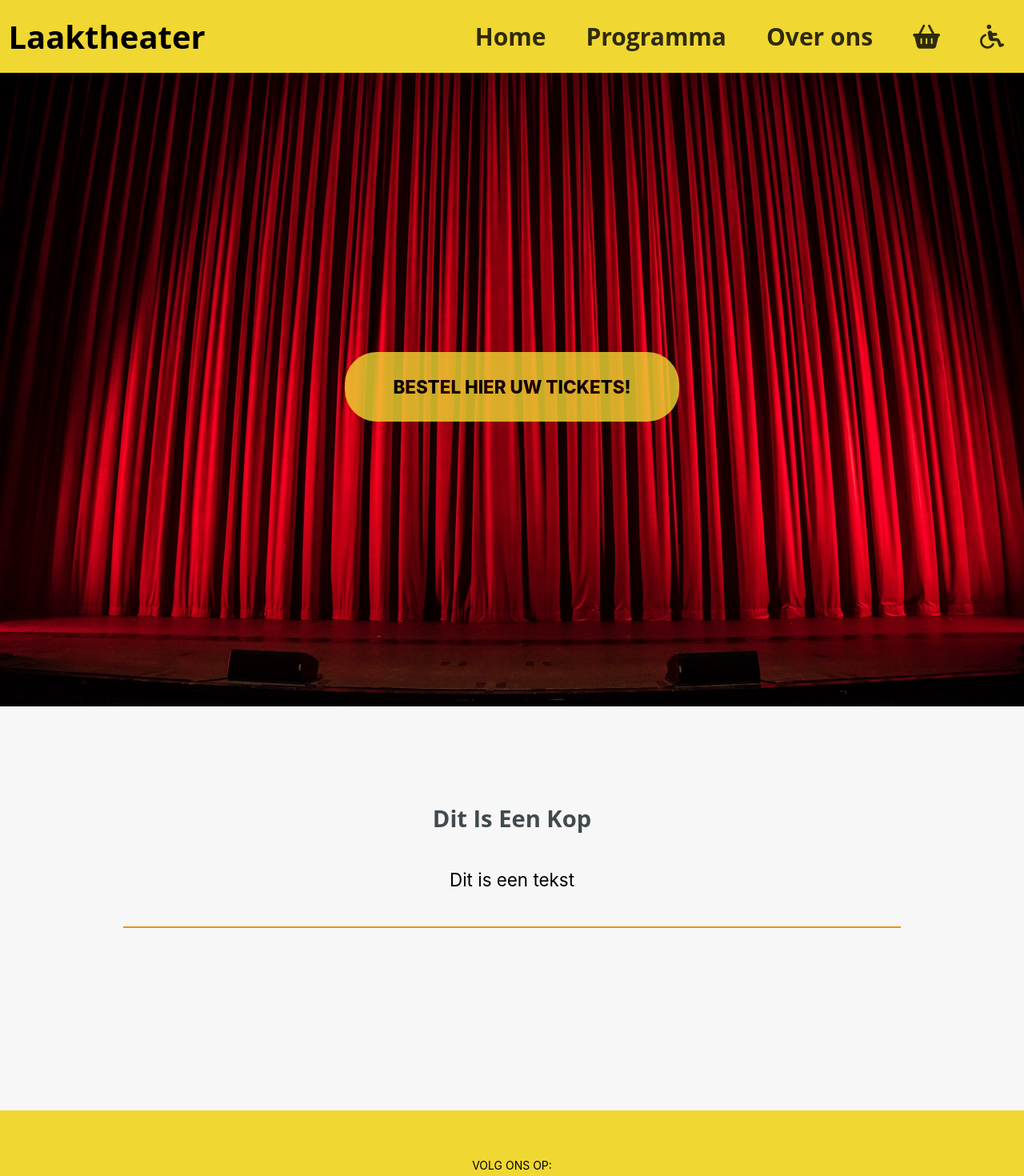
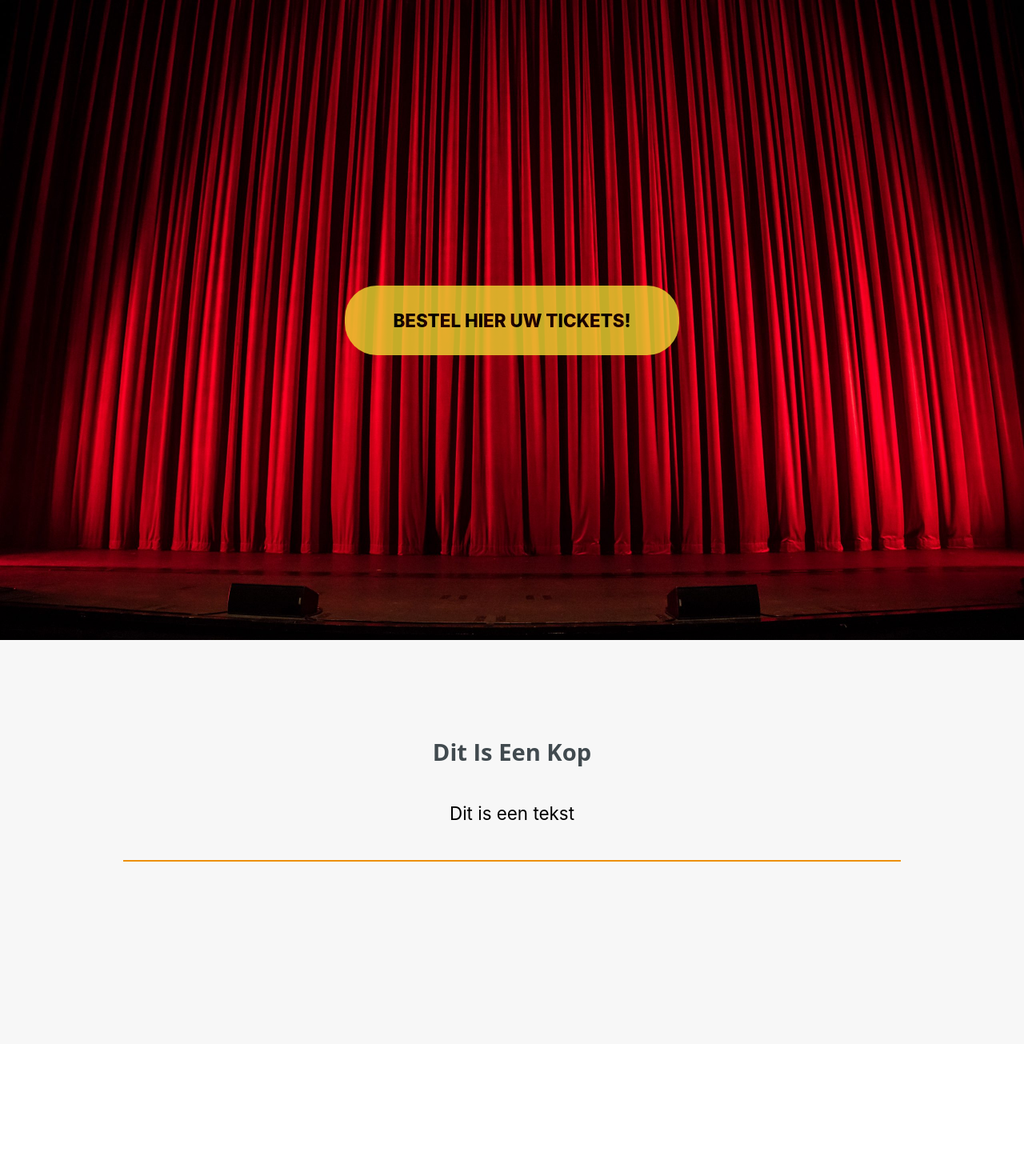
Before and after one commit to Bartdeoud/Webdelopment, a React (Create React App) app in the folder frontend/: page / in a window 1280 px wide. Shown: the top 1470 px of the page at 80% size. After the commit the page ends 1305 px from the top, so only its background shows below. Built offline with nearby package versions, Linux system fonts and the light colour scheme.

Commit message:
page fixes?

```diff
--- a/frontend/src/App.js
+++ b/frontend/src/App.js
@@ -1,23 +1,51 @@
-import './App.css';
+// import './App.css';
 
-import Header from './Pages/Shared/Header';
-import Footer from './Pages/Shared/Footer';
-import Title from './Pages/Shared/Titel';
-import Main from './Main';
+// import Header from './Pages/Shared/Header';
+// import Footer from './Pages/Shared/Footer';
+// import Title from './Pages/Shared/Titel';
+// import Main from './Main';
 
-function App() {
+// function App() {
+//     return (
+//       <div>
+//         <meta charSet="utf-8" />
+//         <meta httpEquiv="X-UA-Compatible" content="IE=edge" />
+//         <meta name="viewport" content="width=device-width, initial-scale=1" />
+//         <link rel="stylesheet" href="Assets/css/styles.css" />
+//         <Header />
+//         <Title />
+//         <Main />
+//         <Footer />
+//       </div>
+//     );
+//   }
+
+// export default App;
+
+import React from "react";
+import { Routes, Route, BrowserRouter } from "react-router-dom";
+import Home from "./Pages/Home/Home";
+import About from "./Pages/OverOns/OverOns";
+import Contact from "./Pages/Contact/Contact";
+import Programma from "./Pages/Programma/Programma";
+import Accesibility from "./Pages/Accesibility/Accesibility";
+import Voorwaarden from "./Pages/Voorwaarden/Voorwaarden";
+
+class App extends React.Component {
+  render() {
     return (
-      <div>
-        <meta charSet="utf-8" />
-        <meta httpEquiv="X-UA-Compatible" content="IE=edge" />
-        <meta name="viewport" content="width=device-width, initial-scale=1" />
-        <link rel="stylesheet" href="Assets/css/styles.css" />
-        <Header />
-        <Title />
-        <Main />
-        <Footer />
-      </div>
+      <BrowserRouter>
+          <Routes>
+            <Route exact path="/" element={<Home />} />
+            <Route path="/Overons" element={<About />} />
+            <Route path="/Contact" element={<Contact />} />
+            <Route path="/Programma" element={<Programma />} />
+            <Route path="/Accesibility" element={<Accesibility />} />
+            <Route path="/Voorwaarden" element={<Voorwaarden />} />
+          </Routes>
+      </BrowserRouter>
     );
   }
+}
 
 export default App;
--- a/frontend/src/Main.js
+++ /dev/null
@@ -1,27 +0,0 @@
-import React from "react";
-import { Routes, Route, BrowserRouter } from "react-router-dom";
-import Home from "./Pages/Home/Home";
-import About from "./Pages/OverOns/OverOns";
-import Contact from "./Pages/Contact/Contact";
-import Programma from "./Pages/Programma/Programma";
-import Accesibility from "./Pages/Accesibility/Accesibility";
-import Voorwaarden from "./Pages/Voorwaarden/Voorwaarden";
-
-class Main extends React.Component {
-  render() {
-    return (
-      <BrowserRouter>
-          <Routes>
-            <Route exact path="/" element={<Home />} />
-            <Route path="/Overons" element={<About />} />
-            <Route path="/Contact" element={<Contact />} />
-            <Route path="/Programma" element={<Programma />} />
-            <Route path="/Accesibility" element={<Accesibility />} />
-            <Route path="/Voorwaarden" element={<Voorwaarden />} />
-          </Routes>
-      </BrowserRouter>
-    );
-  }
-}
-
-export default Main;
```
